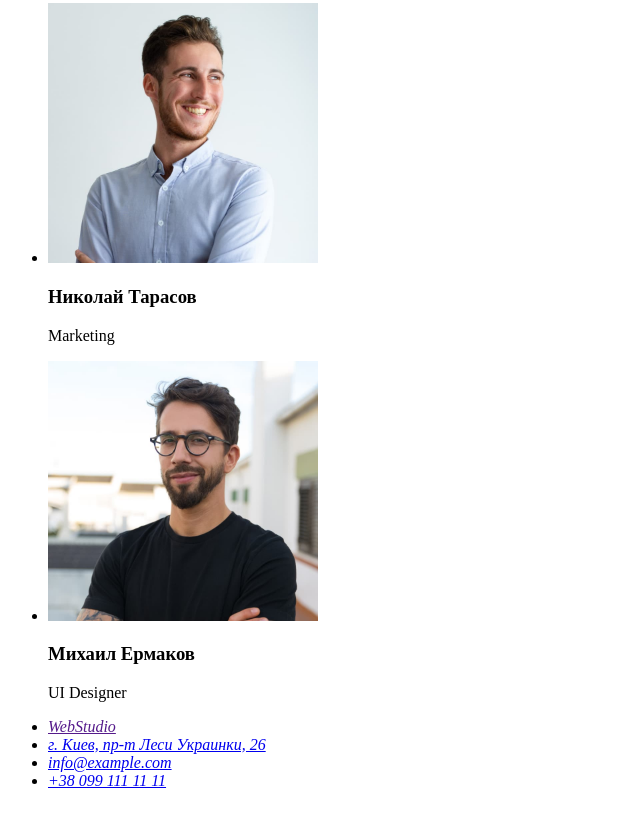
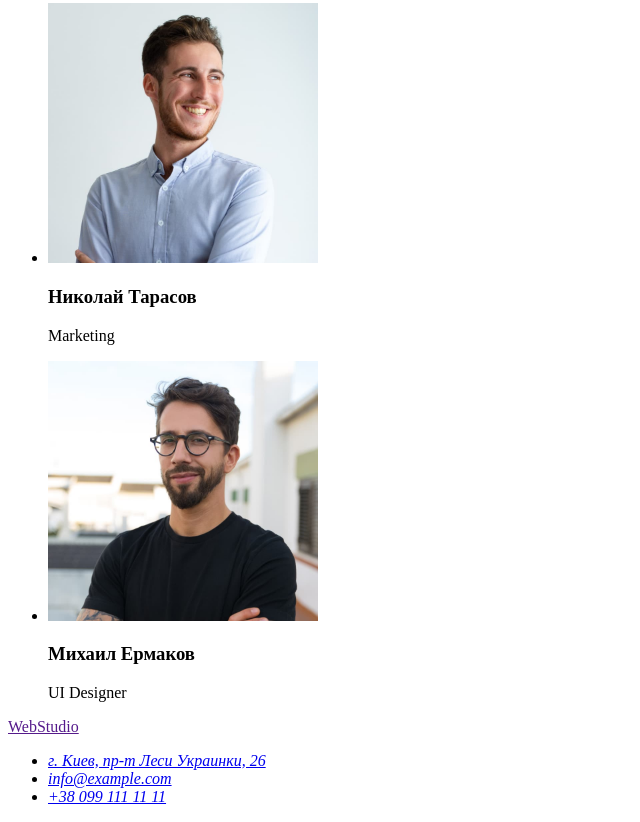
Before and after one commit to Anastasia-Boroday/goit-markup-hw-01, a plain HTML site: page index.html in a window 1280 px wide. Shown: the part 2333-3155 px from the top of the page, without its empty margins (0-640 px from the left). Drawn offline with Linux system fonts and the light colour scheme.

Commit message:
конечный вариант с исправленным футером

```diff
--- a/index.html
+++ b/index.html
@@ -87,9 +87,9 @@
     </section>
   </main>
   <footer>
+    <a href="" lang="en">WebStudio</a>
     <address>
       <ul>
-        <li><a href="" lang="en">WebStudio</a></li>
         <li>
           <a href="https://goo.gl/maps/MZJRuHexeMQYuUyE6" target="_blank" rel="noopener noreferrer">г. Киев, пр-т Леси Украинки, 26</a>
         </li>
```
